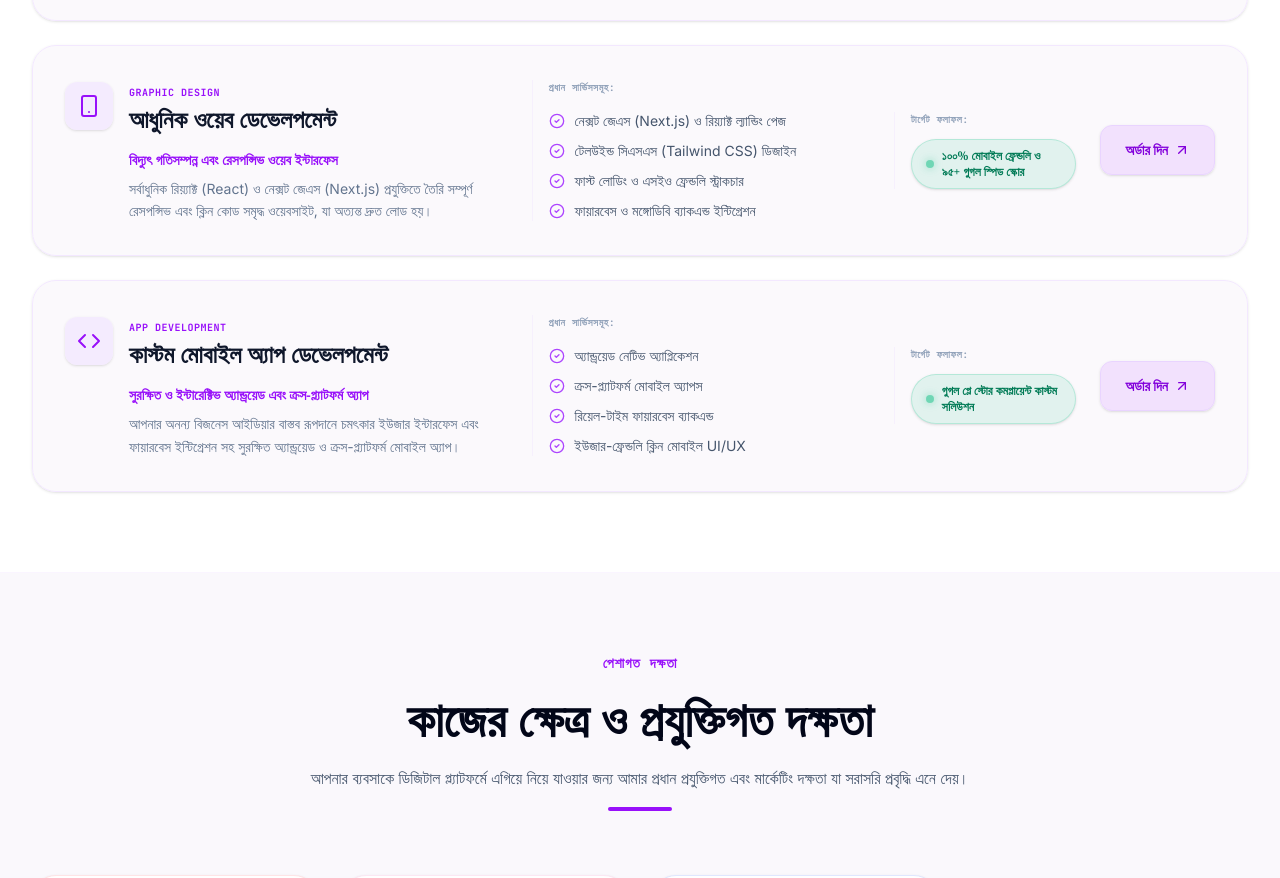
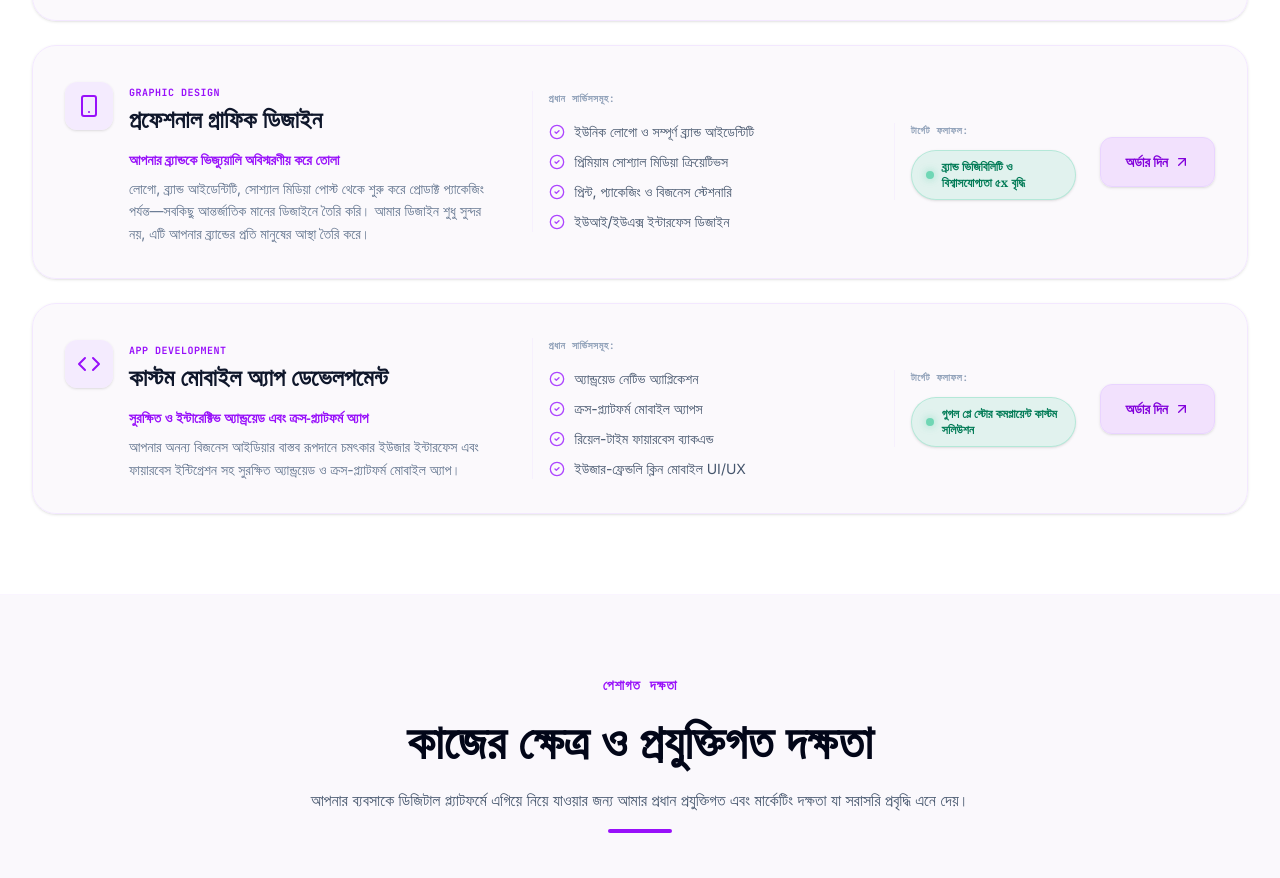
Before and after one commit to sazuakhaneicom-rgb/sazu_portfolio.web.app, a React (Vite) app: page / in a window 1280 px wide. Shown: the part 2164-3042 px from the top of the page. Built offline with nearby package versions, Linux system fonts and the light colour scheme; a web font is replaced by a local one.

Commit message:
Refine services copy and update premium services to match 3 pillars

```diff
--- a/src/App.tsx
+++ b/src/App.tsx
@@ -247,19 +247,20 @@ const premiumServicesData: PremiumService[] = [
     category: "marketing"
   },
   {
-    id: "web-dev",
-    titleBn: "আধুনিক ওয়েব ডেভেলপমেন্ট",
-    titleEn: "Modern Web Development",
-    taglineBn: "বিদ্যুৎ গতিসম্পন্ন এবং রেসপন্সিভ ওয়েব ইন্টারফেস",
-    taglineEn: "Blazing fast React & Next.js responsive websites",
-    descBn: "সর্বাধুনিক রিয়্যাক্ট (React) ও নেক্সট জেএস (Next.js) প্রযুক্তিতে তৈরি সম্পূর্ণ রেসপন্সিভ এবং ক্লিন কোড সমৃদ্ধ ওয়েবসাইট, যা অত্যন্ত দ্রুত লোড হয়।",
-    descEn: "Responsive, clean-code frontends built with React, Next.js, and Tailwind CSS. Perfect layout translation with optimized cold-start load times.",
-    bulletsBn: ["নেক্সট জেএস (Next.js) ও রিয়্যাক্ট ল্যান্ডিং পেজ", "টেলউইন্ড সিএসএস (Tailwind CSS) ডিজাইন", "ফাস্ট লোডিং ও এসইও ফ্রেন্ডলি স্ট্রাকচার", "ফায়ারবেস ও মঙ্গোডিবি ব্যাকএন্ড ইন্টিগ্রেশন"],
-    bulletsEn: ["Next.js & React Landing Pages", "Tailwind CSS Styling", "SEO-friendly & Fast Page Speeds", "Firebase & MongoDB Backend Setup"],
-    outcomeBn: "১০০% মোবাইল ফ্রেন্ডলি ও ৯৫+ গুগল স্পিড স্কোর",
-    outcomeEn: "100% Mobile responsive & 95+ PageSpeed Score",
-    category: "web"
+    id: "graphic-design",
+    titleBn: "\u09aa\u09cd\u09b0\u09ab\u09c7\u09b6\u09a8\u09be\u09b2 \u0997\u09cd\u09b0\u09be\u09ab\u09bf\u0995 \u09a1\u09bf\u099c\u09be\u0987\u09a8",
+    titleEn: "Professional Graphic Design",
+    taglineBn: "\u0986\u09aa\u09a8\u09be\u09b0 \u09ac\u09cd\u09b0\u09cd\u09af\u09be\u09a8\u09cd\u09a1\u0995\u09c7 \u09ad\u09bf\u099c\u09cd\u09af\u09c1\u09af\u09bc\u09be\u09b2\u09bf \u0985\u09ac\u09bf\u09b8\u09cd\u09ae\u09b0\u09a3\u09c0\u09af\u09bc \u0995\u09b0\u09c7 \u09a4\u09cb\u09b2\u09be",
+    taglineEn: "Making your brand visually unforgettable",
+    descBn: "\u09b2\u09cb\u0997\u09cb, \u09ac\u09cd\u09b0\u09cd\u09af\u09be\u09a8\u09cd\u09a1 \u0986\u0987\u09a1\u09c7\u09a8\u09cd\u099f\u09bf\u099f\u09bf, \u09b8\u09cb\u09b6\u09cd\u09af\u09be\u09b2 \u09ae\u09bf\u09a1\u09bf\u09af\u09bc\u09be \u09aa\u09cb\u09b8\u09cd\u099f \u09a5\u09c7\u0995\u09c7 \u09b6\u09c1\u09b0\u09c1 \u0995\u09b0\u09c7 \u09aa\u09cd\u09b0\u09cb\u09a1\u09be\u0995\u09cd\u099f \u09aa\u09cd\u09af\u09be\u0995\u09c7\u099c\u09bf\u0982 \u09aa\u09b0\u09cd\u09af\u09a8\u09cd\u09a4\u2014\u09b8\u09ac\u0995\u09bf\u099b\u09c1 \u0986\u09a8\u09cd\u09a4\u09b0\u09cd\u099c\u09be\u09a4\u09bf\u0995 \u09ae\u09be\u09a8\u09c7\u09b0 \u09a1\u09bf\u099c\u09be\u0987\u09a8\u09c7 \u09a4\u09c8\u09b0\u09bf \u0995\u09b0\u09bf\u0964 \u0986\u09ae\u09be\u09b0 \u09a1\u09bf\u099c\u09be\u0987\u09a8 \u09b6\u09c1\u09a7\u09c1 \u09b8\u09c1\u09a8\u09cd\u09a6\u09b0 \u09a8\u09af\u09bc, \u098f\u099f\u09bf \u0986\u09aa\u09a8\u09be\u09b0 \u09ac\u09cd\u09b0\u09cd\u09af\u09be\u09a8\u09cd\u09a1\u09c7\u09b0 \u09aa\u09cd\u09b0\u09a4\u09bf \u09ae\u09be\u09a8\u09c1\u09b7\u09c7\u09b0 \u0986\u09b8\u09cd\u09a5\u09be \u09a4\u09c8\u09b0\u09bf \u0995\u09b0\u09c7\u0964",
+    descEn: "From logos and brand identity to social media creatives and product packaging\u2014I create everything with international-standard design quality. My designs don't just look beautiful, they build genuine trust in your brand.",
+    bulletsBn: ["\u0987\u0989\u09a8\u09bf\u0995 \u09b2\u09cb\u0997\u09cb \u0993 \u09b8\u09ae\u09cd\u09aa\u09c2\u09b0\u09cd\u09a3 \u09ac\u09cd\u09b0\u09cd\u09af\u09be\u09a8\u09cd\u09a1 \u0986\u0987\u09a1\u09c7\u09a8\u09cd\u099f\u09bf\u099f\u09bf", "\u09aa\u09cd\u09b0\u09bf\u09ae\u09bf\u09af\u09bc\u09be\u09ae \u09b8\u09cb\u09b6\u09cd\u09af\u09be\u09b2 \u09ae\u09bf\u09a1\u09bf\u09af\u09bc\u09be \u0995\u09cd\u09b0\u09bf\u09af\u09bc\u09c7\u099f\u09bf\u09ad\u09b8", "\u09aa\u09cd\u09b0\u09bf\u09a8\u09cd\u099f, \u09aa\u09cd\u09af\u09be\u0995\u09c7\u099c\u09bf\u0982 \u0993 \u09ac\u09bf\u099c\u09a8\u09c7\u09b8 \u09b8\u09cd\u099f\u09c7\u09b6\u09a8\u09be\u09b0\u09bf", "\u0987\u0989\u0986\u0987/\u0987\u0989\u098f\u0995\u09cd\u09b8 \u0987\u09a8\u09cd\u099f\u09be\u09b0\u09ab\u09c7\u09b8 \u09a1\u09bf\u099c\u09be\u0987\u09a8"],
+    bulletsEn: ["Unique Logo \u0026 Complete Brand Identity", "Premium Social Media Creatives", "Print, Packaging \u0026 Business Stationery", "UI/UX Interface Design"],
+    outcomeBn: "\u09ac\u09cd\u09b0\u09cd\u09af\u09be\u09a8\u09cd\u09a1 \u09ad\u09bf\u099c\u09bf\u09ac\u09bf\u09b2\u09bf\u099f\u09bf \u0993 \u09ac\u09bf\u09b6\u09cd\u09ac\u09be\u09b8\u09af\u09cb\u0997\u09cd\u09af\u09a4\u09be \u09eb\u0078 \u09ac\u09c3\u09a6\u09cd\u09a7\u09bf",
+    outcomeEn: "5x increase in brand visibility \u0026 credibility",
+    category: "graphic"
   },
+
   {
     id: "app-dev",
     titleBn: "কাস্টম মোবাইল অ্যাপ ডেভেলপমেন্ট",
--- a/src/data.ts
+++ b/src/data.ts
@@ -327,28 +327,28 @@ export const servicesBn: ServiceCategory[] = [
   {
     title: "ডিজিটাল মার্কেটিং",
     items: [
-      { title: "সোশ্যাল মিডিয়া মার্কেটিং", desc: "আপনার সঠিক ক্রেতাদের খুঁজে বের করে ব্র্যান্ডের প্রতি তাদের বিশ্বাস ও সম্পৃক্ততা বৃদ্ধি করা।" },
-      { title: "পেইড অ্যাড ক্যাম্পেইন", desc: "গুগল ও মেটা (ফেসবুক) অ্যাডস-এর মাধ্যমে কম খরচে সর্বোচ্চ সেলস ও কনভার্সন নিশ্চিত করা।" },
-      { title: "সার্চ ইঞ্জিন অপটিমাইজেশন (SEO)", desc: "গুগলের প্রথম পৃষ্ঠায় আপনার ওয়েবসাইটকে নিয়ে এসে দীর্ঘমেয়াদী ও স্থায়ী ক্রেতা তৈরি করা।" },
-      { title: "কন্টেন্ট ও সেলস ফানেল", desc: "গ্রাহকদের মনস্তত্ত্ব বুঝে এমন কন্টেন্ট তৈরি করা, যা তাদেরকে আপনার সার্ভিস নিতে আগ্রহী করে তোলে।" },
+      { title: "সোশ্যাল মিডিয়া মার্কেটিং", desc: "ফেসবুক, ইনস্টাগ্রাম ও ইউটিউবে আপনার আদর্শ ক্রেতাদের কাছে পৌঁছে তাদের বিশ্বাস অর্জন করি এবং ব্র্যান্ড এনগেজমেন্ট বাড়াই।" },
+      { title: "পেইড অ্যাড ক্যাম্পেইন (Meta & Google)", desc: "ডেটা-ড্রিভেন মেটা ও গুগল অ্যাডস ক্যাম্পেইন পরিচালনা করি, যেখানে কম বাজেটে সর্বোচ্চ সেলস ও কনভার্সন নিশ্চিত করা হয়।" },
+      { title: "সার্চ ইঞ্জিন অপটিমাইজেশন (SEO)", desc: "আপনার ওয়েবসাইটকে গুগলের প্রথম পৃষ্ঠায় এনে দীর্ঘমেয়াদী অর্গানিক ট্রাফিক ও সত্যিকারের ক্রেতা তৈরি করি।" },
+      { title: "কন্টেন্ট স্ট্র্যাটেজি ও সেলস ফানেল", desc: "ক্রেতাদের মনস্তত্ত্ব বুঝে এমন কন্টেন্ট ও ফানেল তৈরি করি, যা ভিজিটরকে বিশ্বস্ত ক্রেতায় রূপান্তরিত করে।" },
     ]
   },
   {
     title: "গ্রাফিক ডিজাইন",
     items: [
-      { title: "লোগো ও ব্র্যান্ড আইডেন্টিটি", desc: "এমন একটি ইউনিক এবং প্রফেশনাল লোগো ডিজাইন, যা মানুষের মনে আপনার ব্র্যান্ডের পরিচয় গেঁথে দেবে।" },
-      { title: "সোশ্যাল মিডিয়া ডিজাইন", desc: "অত্যন্ত আকর্ষণীয় এবং মানসম্মত পোস্ট ও ব্যানার ডিজাইন, যা স্ক্রলিং থামিয়ে মানুষের নজর কাড়বে।" },
-      { title: "প্রিন্ট ও প্যাকেজিং", desc: "আন্তর্জাতিক মানের নিখুঁত প্যাকেজিং ও বিজনেস কার্ড ডিজাইন, যা আপনার পেশাদারিত্ব প্রমাণ করবে।" },
-      { title: "ইউআই/ইউএক্স ডিজাইন", desc: "অ্যাপ বা ওয়েবসাইটের জন্য সহজ ও আধুনিক ইন্টারফেস ডিজাইন, যা গ্রাহকদের মুগ্ধ করবে।" },
+      { title: "লোগো ও ব্র্যান্ড আইডেন্টিটি", desc: "আপনার ব্র্যান্ডের জন্য এমন একটি ইউনিক ও আধুনিক লোগো তৈরি করি, যা একনজরেই মানুষের মনে দাগ কাটে।" },
+      { title: "সোশ্যাল মিডিয়া ক্রিয়েটিভস", desc: "প্রিমিয়াম কোয়ালিটির পোস্ট, ব্যানার ও অ্যাড ক্রিয়েটিভ ডিজাইন করি, যা স্ক্রলিং থামিয়ে মানুষের দৃষ্টি আকর্ষণ করে।" },
+      { title: "প্রিন্ট, প্যাকেজিং ও স্টেশনারি", desc: "বিজনেস কার্ড থেকে শুরু করে প্রোডাক্ট প্যাকেজিং—সবকিছু আন্তর্জাতিক মানের ডিজাইনে তৈরি করি।" },
+      { title: "ইউআই/ইউএক্স ডিজাইন", desc: "অ্যাপ ও ওয়েবসাইটের জন্য এমন আধুনিক ইন্টারফেস ডিজাইন করি, যা ব্যবহারে সহজ এবং দেখতে অসাধারণ।" },
     ]
   },
   {
     title: "অ্যাপস ডেভেলপমেন্ট",
     items: [
-      { title: "অ্যান্ড্রয়েড ও আইওএস অ্যাপ", desc: "উন্নত প্রযুক্তিতে তৈরি দ্রুতগতিসম্পন্ন এবং সিকিউর মোবাইল অ্যাপ্লিকেশন।" },
-      { title: "ই-কমার্স ও বিজনেস অ্যাপ", desc: "আপনার ব্যবসার সেলস বাড়াতে ইউজার-ফ্রেন্ডলি ই-কমার্স এবং কর্পোরেট অ্যাপ ডেভেলপমেন্ট।" },
-      { title: "ইউআই/ইউএক্স অপটিমাইজেশন", desc: "গ্রাহকের ব্যবহারবিধি বিশ্লেষণ করে অ্যাপের ইন্টারফেস ও পারফরম্যান্স উন্নত করা।" },
-      { title: "এপিআই ও ব্যাকএন্ড সিস্টেম", desc: "অ্যাপের ডেটা দ্রুত ও নিরাপদে পরিচালনা করার জন্য শক্তিশালী ব্যাকএন্ড সাপোর্ট।" },
+      { title: "অ্যান্ড্রয়েড ও আইওএস অ্যাপ", desc: "আপনার বিজনেস আইডিয়াকে বাস্তবে রূপ দিতে দ্রুতগতি, নিরাপদ ও স্কেলেবল মোবাইল অ্যাপ তৈরি করি।" },
+      { title: "ই-কমার্স ও বিজনেস অ্যাপ", desc: "অনলাইনে সেলস বাড়াতে ইউজার-ফ্রেন্ডলি ই-কমার্স অ্যাপ এবং কর্পোরেট ম্যানেজমেন্ট অ্যাপ তৈরি করি।" },
+      { title: "ইউআই/ইউএক্স অপটিমাইজেশন", desc: "ব্যবহারকারীর অভিজ্ঞতা বিশ্লেষণ করে অ্যাপের ডিজাইন ও পারফরম্যান্স ক্রমাগত উন্নত করি।" },
+      { title: "এপিআই ও ব্যাকএন্ড সিস্টেম", desc: "অ্যাপের পেছনে শক্তিশালী ও নিরাপদ সার্ভার সিস্টেম তৈরি করি, যাতে ডেটা দ্রুত ও নির্ভুলভাবে কাজ করে।" },
     ]
   }
 ];
@@ -357,28 +357,28 @@ export const servicesEn: ServiceCategory[] = [
   {
     title: "Digital Marketing",
     items: [
-      { title: "Social Media Marketing", desc: "Building profound brand trust and highly-engaged audiences across platforms to attract your ideal buyers." },
-      { title: "Paid Ad Campaigns", desc: "Data-driven Meta & Google Ads optimized strictly for minimizing costs and maximizing direct sales/ROI." },
-      { title: "Search Engine Optimization", desc: "Securing top Google rankings to generate a sustainable, long-term stream of organic, high-intent traffic." },
-      { title: "Content & Sales Funnels", desc: "Crafting psychologically persuasive copywriting and funnel strategies that seamlessly convert visitors into loyal customers." },
+      { title: "Social Media Marketing", desc: "I connect your brand with the right audience on Facebook, Instagram, and YouTube—building genuine trust and meaningful engagement." },
+      { title: "Paid Ad Campaigns (Meta & Google)", desc: "I run data-driven Meta and Google Ads campaigns that maximize your sales and conversions while keeping costs as low as possible." },
+      { title: "Search Engine Optimization (SEO)", desc: "I bring your website to Google's first page, generating long-term organic traffic and real, high-intent buyers for your business." },
+      { title: "Content Strategy & Sales Funnels", desc: "I craft persuasive content and smart funnels that guide your visitors from curiosity to confident purchase decisions." },
     ]
   },
   {
     title: "Graphic Design",
     items: [
-      { title: "Logo & Brand Identity", desc: "Designing memorable and highly professional brand identities that implant trust instantly in your customers' minds." },
-      { title: "Social Media Creatives", desc: "Creating scroll-stopping, premium quality graphics and ad creatives that demand attention and drive clicks." },
-      { title: "Print & Packaging", desc: "Delivering world-class, pixel-perfect print and packaging designs that elevate your product's perceived value." },
-      { title: "UI/UX Layouts", desc: "Architecting sleek, modern, and user-friendly interfaces that provide a flawless experience." },
+      { title: "Logo & Brand Identity", desc: "I create unique, modern logos and complete brand identities that make an unforgettable first impression on your customers." },
+      { title: "Social Media Creatives", desc: "I design premium-quality posts, banners, and ad creatives that stop the scroll and grab your audience's attention instantly." },
+      { title: "Print, Packaging & Stationery", desc: "From business cards to product packaging—I deliver internationally-standard designs that elevate your brand's perceived value." },
+      { title: "UI/UX Design", desc: "I design sleek, modern interfaces for apps and websites that are visually stunning and effortlessly easy to use." },
     ]
   },
   {
     title: "App Development",
     items: [
-      { title: "Android & iOS Apps", desc: "Developing lightning-fast, highly secure, and scalable mobile applications for both platforms." },
-      { title: "E-Commerce & Business Apps", desc: "Building conversion-focused mobile apps designed specifically to scale your business operations." },
-      { title: "UI/UX Optimization", desc: "Analyzing user behavior to refine app interfaces and ensure seamless user experiences." },
-      { title: "Backend & API Integration", desc: "Robust and secure backend architecture to seamlessly manage app data and functionalities." },
+      { title: "Android & iOS Apps", desc: "I build lightning-fast, secure, and scalable mobile applications that bring your business idea to life on both platforms." },
+      { title: "E-Commerce & Business Apps", desc: "I develop user-friendly e-commerce and corporate management apps designed to boost your online sales and operations." },
+      { title: "UI/UX Optimization", desc: "I analyze user behavior to continuously improve your app's design and performance for a seamless experience." },
+      { title: "Backend & API Systems", desc: "I build robust, secure server architecture behind your app—ensuring fast, reliable, and safe data management." },
     ]
   }
 ];
```
